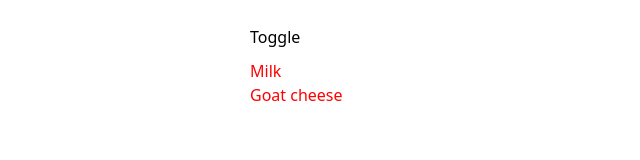
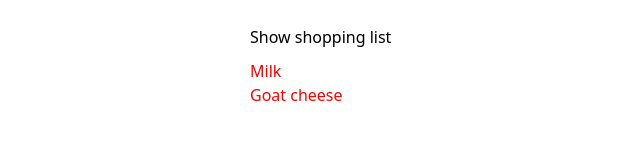
Before and after one commit to DefyCab/Ts-playground-sep-2024, a React (Vite) app: page / in a window 1280 px wide. Shown: the top 160 px of the page, without its empty margins (390-1030 px from the left). Built offline with nearby package versions, Linux system fonts and the light colour scheme.

Commit message:
change button title

```diff
--- a/src/App.tsx
+++ b/src/App.tsx
@@ -29,7 +29,7 @@ function App() {
           onClick={handleClick}
           className="bg-teal-500 text-white rounded py-2 px-4"
         >
-          Toggle
+          Show shopping list
         </button>
         <ul
           className={isHidden ? "hidden" : ""}
```
